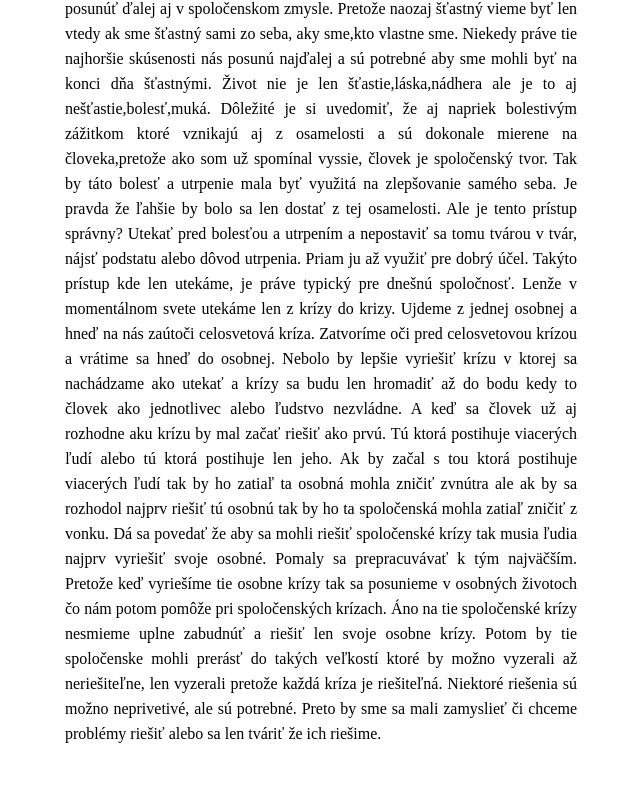
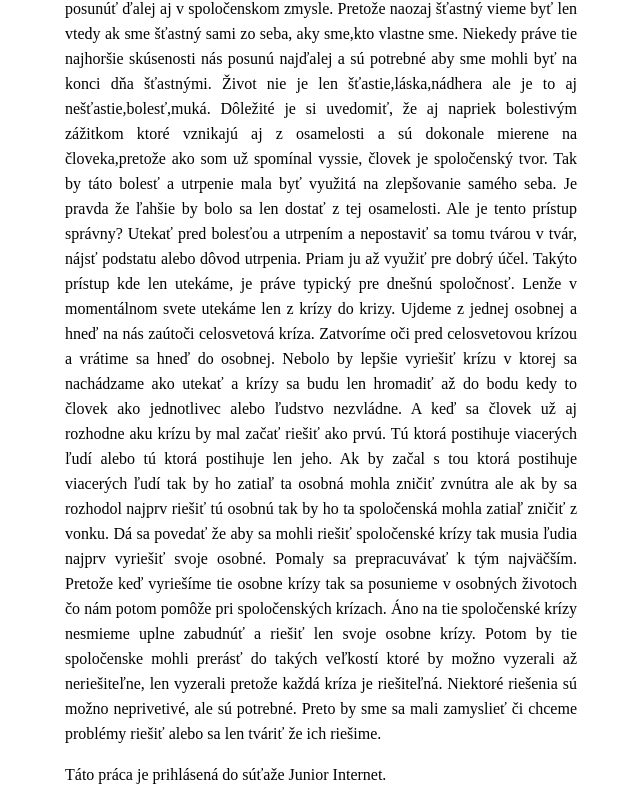
Before and after one commit to dejvokep/portfolio-web-app, a Next.js app: page /publication in a window 1280 px wide. Shown: the part 1211-2014 px from the top of the page, without its empty margins (319-959 px from the left). Before the commit the page ends 1973 px from the top, so only its background shows below. Built offline with nearby package versions, Linux system fonts and the light colour scheme.

Commit message:
Added footer of the publication.

```diff
--- a/pages/publication.js
+++ b/pages/publication.js
@@ -64,6 +64,9 @@ export default function Publication() {
                 pretože každá kríza je riešiteľná. Niektoré riešenia sú možno neprivetivé, ale sú potrebné. Preto by sme
                 sa mali zamyslieť či chceme problémy riešiť alebo sa len tváriť že ich riešime.
             </p>
+            <p>
+                Táto práca je prihlásená do súťaže Junior Internet.
+            </p>
         </div>
     </div>
 }
```
